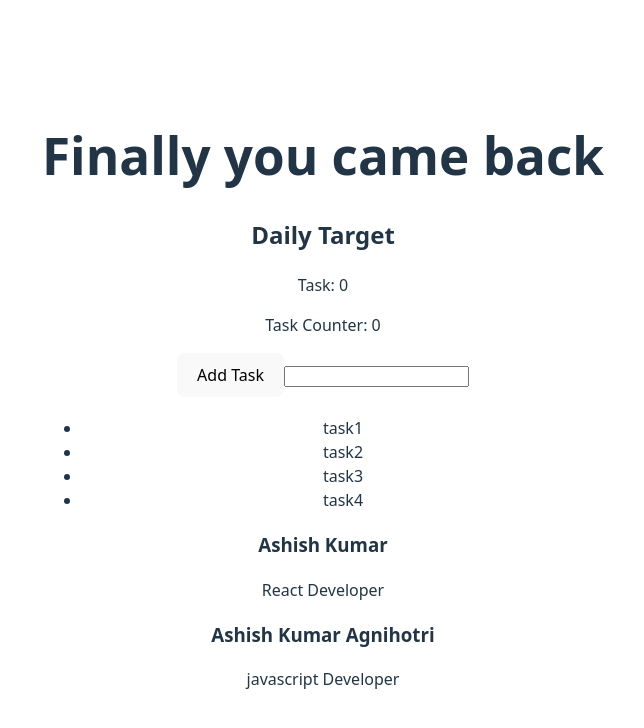
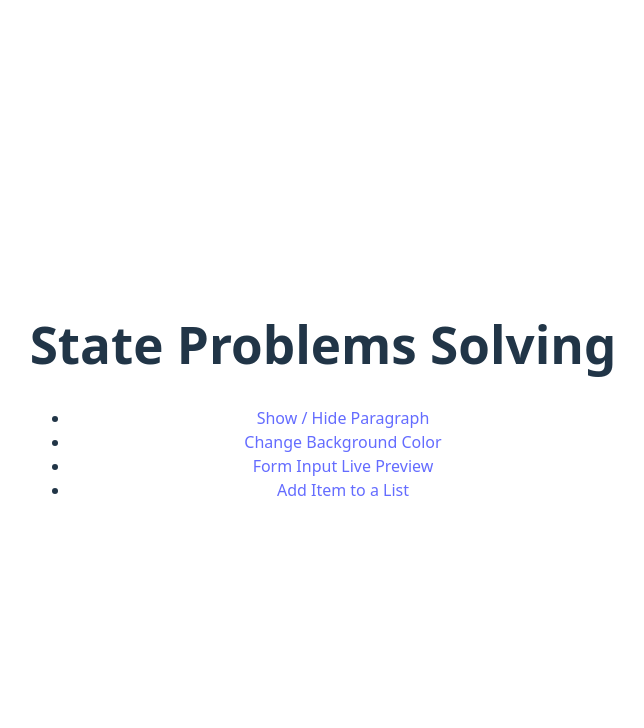
Before and after one commit to ashucj17/daily-task, a React (Vite) app: page / in a window 1280 px wide. Shown: the top 728 px of the page, without its empty margins (317-961 px from the left). Built offline with nearby package versions, Linux system fonts and the light colour scheme.

Commit message:
State Problems Solving

```diff
--- a/package.json
+++ b/package.json
@@ -11,7 +11,8 @@
   },
   "dependencies": {
     "react": "^19.2.0",
-    "react-dom": "^19.2.0"
+    "react-dom": "^19.2.0",
+    "router-dom": "^3.0.3"
   },
   "devDependencies": {
     "@eslint/js": "^9.39.1",
--- a/src/App.jsx
+++ b/src/App.jsx
@@ -1,13 +1,15 @@
 import { useState } from 'react'
 import './App.css'
 import Card from './ccomponents/card';
+import States from './ccomponents/States';
 
 function App() {
   const [count, setCount] = useState(0)
 
   return (
     <>
-      <Card/>
+      {/* <Card/> */}
+      <States />
     </>
   )
 }
--- /dev/null
+++ b/src/ccomponents/States.jsx
@@ -0,0 +1,17 @@
+
+
+const States = () => {
+    const probArr = ["Show / Hide Paragraph","Change Background Color","Form Input Live Preview","Add Item to a List"]
+  return (
+    <>
+        <h1>State Problems Solving</h1>
+        <ul>
+            {
+                probArr.map(problems => <li key={problems}><a href="http://">{problems}</a></li>)
+            }
+        </ul>
+    </>
+  )
+}
+
+export default States
```
Also changed, not shown: src/ccomponents/ShowHide.jsx (added, +9 -0 lines), 1 other file (tests, documents, lock files or other folders).
